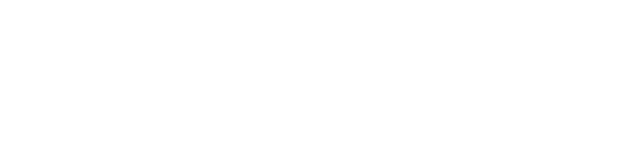
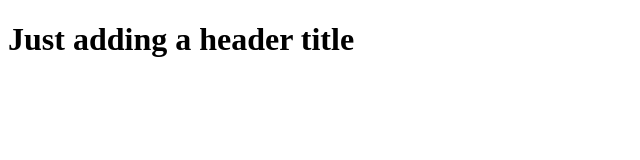
Before and after one commit to franciscojed/eg-portafolio, a plain HTML site: page index.html in a window 1280 px wide. Shown: the whole page, without its empty margins (0-640 px from the left). Drawn offline with Linux system fonts and the light colour scheme.

Commit message:
added a h1 header to index

```diff
--- a/index.html
+++ b/index.html
@@ -5,6 +5,7 @@
     <title>eg portafolio</title>
   </head>
   <body>
+    <h1>Just adding a header title</h1>
 
   </body>
 </html>
```
